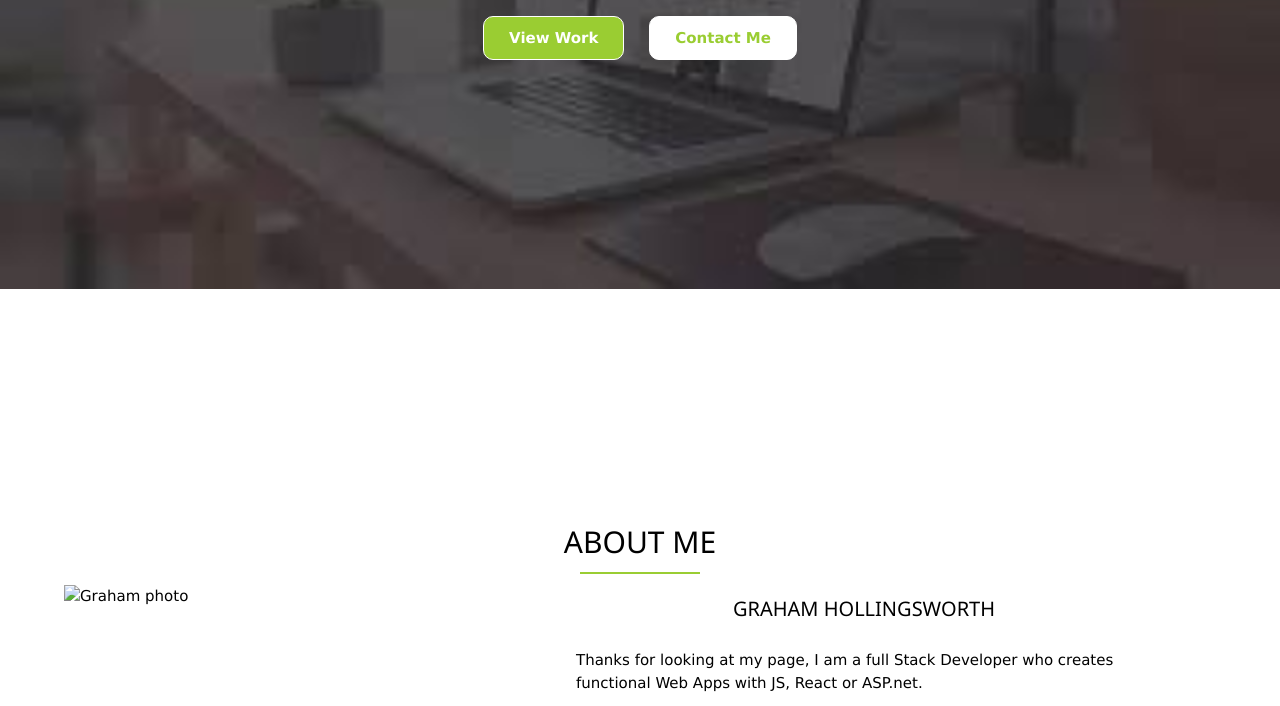
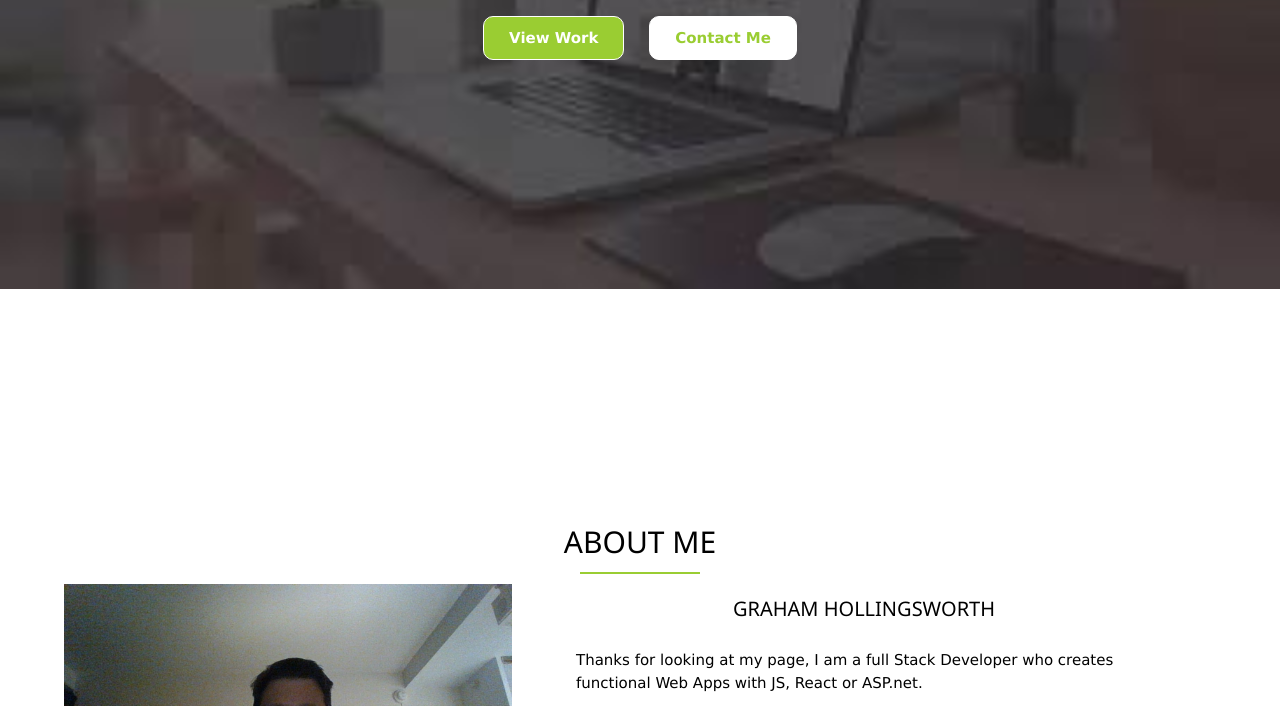
Before and after one commit to hollins4/portfoliosamplewebsite, a plain HTML site: page index.html in a window 1280 px wide. Shown: the part 246-952 px from the top of the page. Drawn offline with nearby package versions, Linux system fonts and the light colour scheme; the site is published under a folder, as on GitHub Pages, so addresses that start at the root find nothing.

Commit message:
Updated photo

```diff
--- a/index.html
+++ b/index.html
@@ -32,7 +32,7 @@
         <div class="about-me">
             <h2>About Me</h2>
             <div class="about-left">
-                <img src="/images/myphoto.jpg" alt="Graham photo">
+                <img src="images/myphoto.jpg" alt="Graham photo">
             </div>
             <div class="about-right">
                 <h4>Graham Hollingsworth</h4>
```
